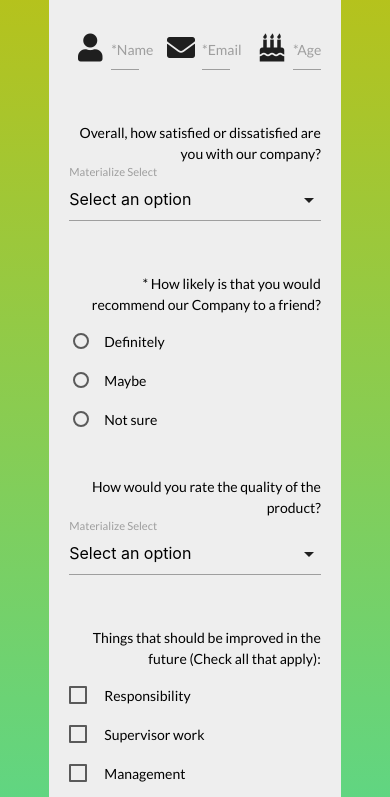
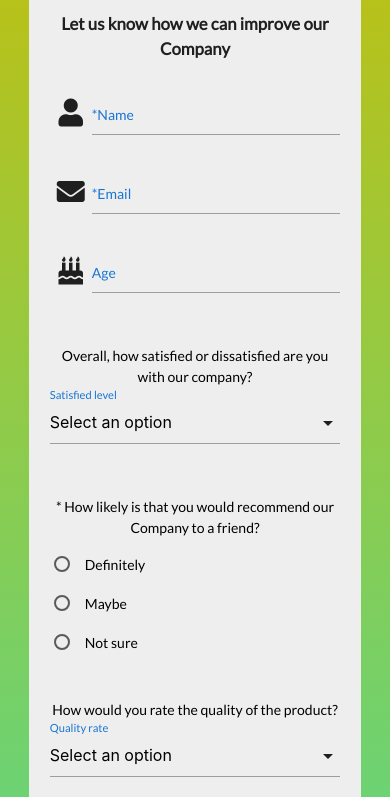
Before and after one commit to msk-git/Survey_Form, a plain HTML site: page index.html in a window 390 px wide. Shown: the part 218-1015 px from the top of the page. Drawn offline with nearby package versions, Linux system fonts and the light colour scheme.

Commit message:
add responsivness for mobile screens, add title icon

```diff
--- a/index.html
+++ b/index.html
@@ -15,36 +15,38 @@
   <style>@import url('https://fonts.googleapis.com/css?family=Lato');</style>
 </head>
 <body>
-<h1 id="title">Survey Form</h1>
+<h1 id="title">
+    <i class="far fa-hand-point-right prefix"></i>
+      Survey Form
+</h1>
 <div id="form-outer">
   <p id="description">
     <b>Let us know how we can improve our Company</b>
   </p>
 
-
   <div class="row">
     <form id="survey-form" class="col s12" method="GET" action=" https://crossorigin.me/https://google.com ">
       <div class="row">
-        <div class="input-field col s4">
+        <div class="input-field col s12 m6 l4">
           <i class="fas fa-user prefix"></i>
           <input name="name" id="name" type="text" class="validate" required>
           <label id="name-label" for="name">*Name</label>
         </div>
-        <div class="input-field col s4">
+        <div class="input-field col s12 m6 l4">
           <i class="fas fa-envelope prefix"></i>
           <input name="email" id="email" type="email" class="validate" required>
           <label id="email-label" for="email">*Email</label>
         </div>
-        <div class="input-field col s4">
+        <div class="input-field col s12 m6 l4">
             <i class="fas fa-birthday-cake prefix"></i>
             <input name="age" id="number" type="number" class="input-field" min="1" max="125">
-            <label id="number-label" for="last_name">*Age</label>
+            <label id="number-label" for="last_name">Age</label>
           </div>
       </div>
 
       <div class="row">
         <div class="labels col s12 m6">
-          <label class="leftTab" for="satisdisat">Overall, how satisfied or dissatisfied are you with our company?</label>
+          <label for="satisdisat">Overall, how satisfied or dissatisfied are you with our company?</label>
         </div>
         <div id="satisdisat" class="input-field col s12 m6">
           <select  name="currentPos" class="dropdown">
@@ -55,13 +57,13 @@
             <option value="somdis">Somewhat dissatisfied</option>
             <option value="verdis">Very dissatisfied</option>
           </select>
-          <label>Materialize Select</label>
+          <label>Satisfied level</label>
         </div>
       </div>
 
       <div class="row">
         <div class="labels col s12 m6">
-          <label class="leftTab" for="userRating">* How likely is that you would recommend our Company to a friend?</label>
+          <label for="userRating">* How likely is that you would recommend our Company to a friend?</label>
         </div>
         <div id="userRating" class="col s12 m6">
           <p>
@@ -87,7 +89,7 @@
 
       <div class="row">
         <div class="labels col s12 m6">
-          <label class="leftTab" for="most-like">How would you rate the quality of the product?</label>
+          <label for="most-like">How would you rate the quality of the product?</label>
         </div>
         <div id="most-like" class="input-field col s12 m6">
           <select name="mostLike" class="dropdown">
@@ -98,13 +100,13 @@
             <option value="low">Low quality</option>
             <option value="verylow">Very low quality</option>
           </select>
-          <label>Materialize Select</label>
+          <label>Quality rate</label>
         </div>
       </div>
 
       <div class="row">
         <div class="labels col s12 m6">
-          <label class="leftTab" for="preferences">Things that should be improved in the future (Check all that apply): </label>
+          <label for="preferences">Things that should be improved in the future (Check all that apply): </label>
         </div>
         <div id="preferences" class="col s12 m5">
           <p>
@@ -177,11 +179,11 @@
       </div>
 
       <div class="row">
-        <div class="labels col s12 m6">
-          <label class="leftTab" for="comments">Any Comments or Suggestions?</label>
+        <div class="labels col s12 m6 l6">
+          <label for="comments">Any Comments or Suggestions?</label>
         </div>
         <div class="row">
-          <div class="input-field col s12 m5">
+          <div class="input-field col s12 m7 l5">
             <i class="fas fa-pencil-alt prefix"></i>
             <textarea id="comments" class="materialize-textarea" name="comment" data-length="1000"></textarea>
             <label for="comments">Please enter your comment here</label>
--- a/style.css
+++ b/style.css
@@ -3,7 +3,7 @@ html,body {
   background: linear-gradient(0deg, rgba(36,227,202,1) 0%, rgba(200,190,6,1) 100%);
   text-align: center;
   font-family: 'Lato', sans-serif;
-  min-width: 320px;
+  min-width: 280px;
   margin: 0px;
 }
 
@@ -39,7 +39,12 @@ header {
 
 label {
   font-size: 1rem;
-   color: #000000;}
+  color: #000000;
+  }
+
+.input-field label {
+  color: #1976d2;
+}
 
 #userRating {
   text-align: center;
@@ -52,84 +57,14 @@ p {
   margin-block-end: 1em;
 }
 
-/* .rightTab {
-  display: inline-block;
-  text-align: left;
-  width: 48%;
-  vertical-align: middle;
-}
-
-.input-field {
-  height: 20px;
-  width: 280px;
-  padding: 5px;
-  margin: 10px;
-  border: 1px solid #c0c0c0;
-  border-radius: 7px;
-} */
-
-/* #userAge {
-  width: 40px;
-}
-
-.userRatings,
-input[type="checkbox"] {
-  float: left;
-  margin-right: 5px;
-} */
-/*
-#submit {
-  background-color: #43a047;
-  border-radius: 4px;
-  color: white;
-  font-size: 1em;
-  height: 40px;
-  width: 96px;
-  margin: 10px;
-  border: 0px solid;
-  border-radius: 7px;
-}
-
-.dropdown {
-  height: 35px;
-  width: 140px;
-  padding: 5px;
-  margin: 10px;
-  margin-top: 15px;
-  border: 1px solid #c0c0c0;
-  border-radius: 7px;
-}
-
-.radio, .checkbox {
-  position: relative;
-  left: -43px;
-  margin-left: 10px;
-  display: block;
-  padding-bottom: 10px;
-} */
-/*
-@media screen and (max-width: 833px) {
-  .input-field {
-    width: 80%;
+@media screen and (max-width: 425px) {
+  body {
+    width: 100%;
   }
-  select {
-    width: 90%;
+  #form-outer {
+    width: 85%;
+  }
+  .labels {
+    text-align: center;
   }
 }
-
-@media screen and (max-width: 520px) {
-  .labels {
-    width: 100%;
-    text-align: left;
-  }
-  .rightTab {
-    width: 80%;
-    float: left;
-  }
-  .input-field {
-    width: 100%;
-  }
-  select {
-    width: 100%;
-  }
-} */
```
